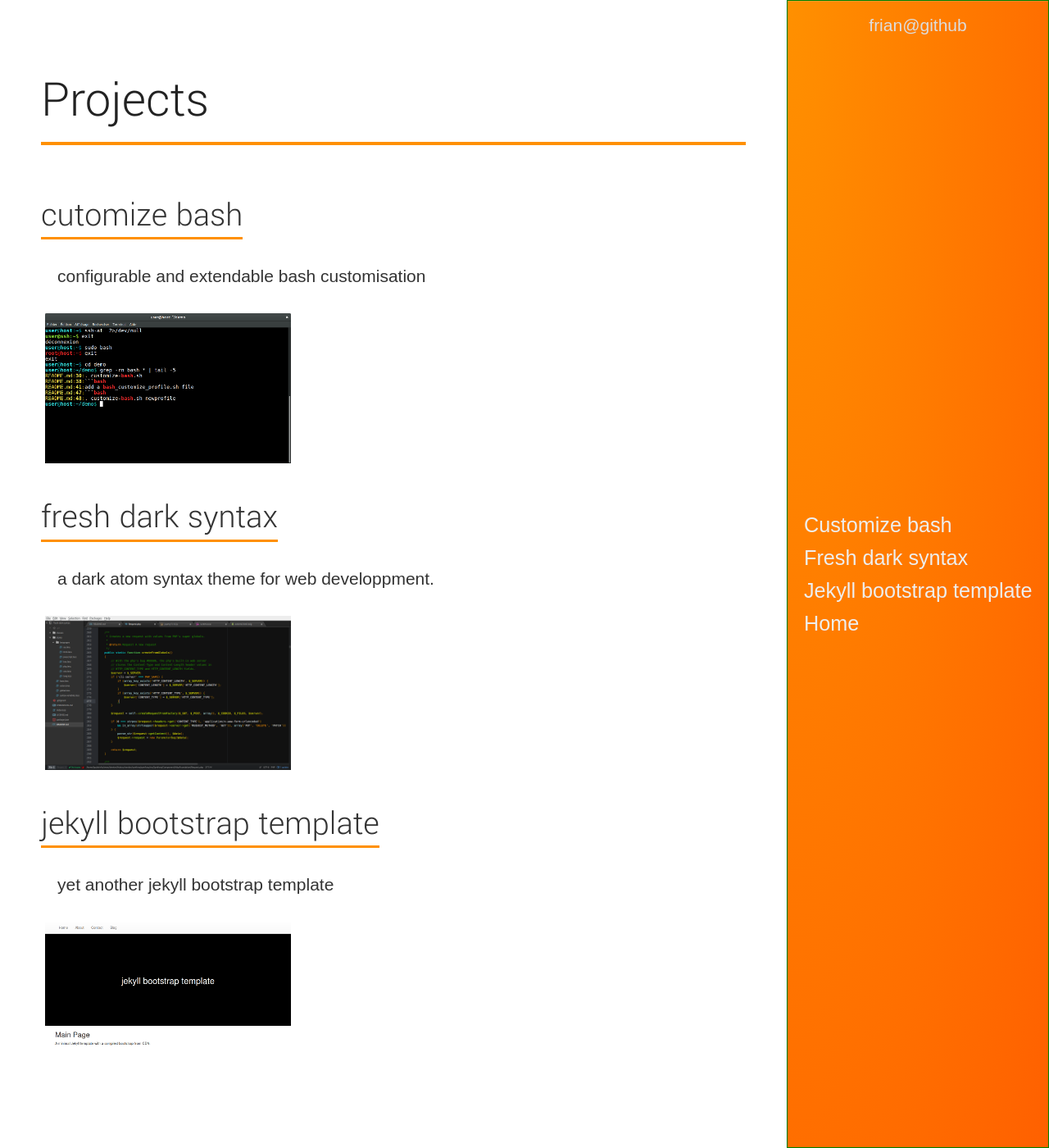
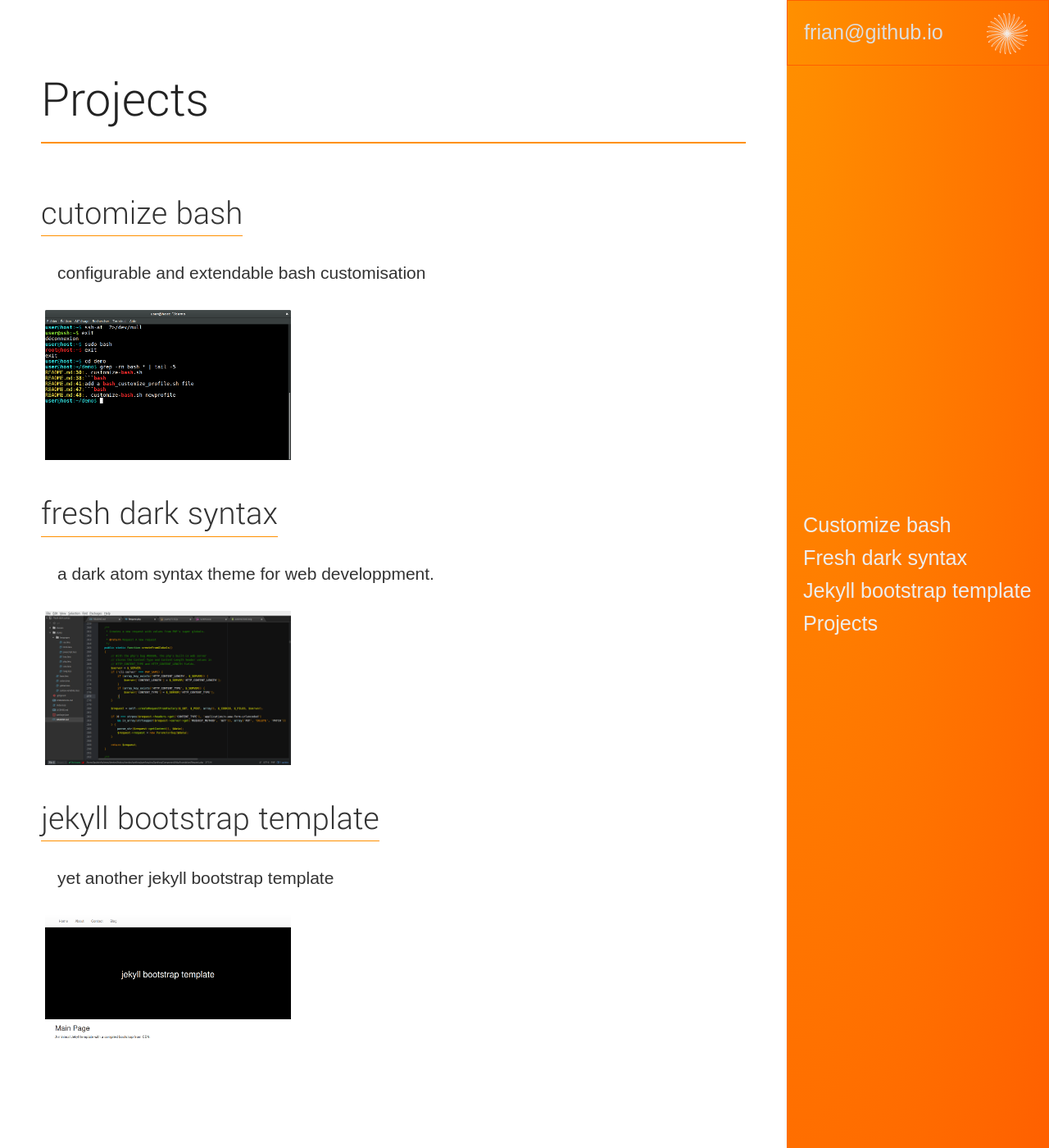
Before and after one commit to frian/frian.github.io, a Jekyll site: the page built from projects.md, in a window 1280 px wide and 1400 px high. Shown: the whole window at 82% size. Built offline with Jekyll 4.4.1, drawn with Linux system fonts in a browser that asks for light colours; some web fonts are replaced.

Commit message:
added logo to navbars

```diff
--- a/_layouts/page.html
+++ b/_layouts/page.html
@@ -19,11 +19,26 @@
                         <span class="icon-bar"></span>
                         <span class="icon-bar"></span>
                     </button>
-                    <span class="visible-xs navbar-brand">{{ site.title }}</span>
+                    <span class="visible-xs navbar-brand">
+                        <div id="topbarLogoContainer">
+                            {% for i in (1..24) %}
+                                <div id="indexPetal{{ i }}" class="logoPetal topbarLogoPetal"></div>
+                            {% endfor %}
+                        </div>
+                        <span class="topbarTitle">{{ site.title }}</span>
+
+                    </span>
                 </div>
 
                 <div class="navbar-collapse collapse sidebar-navbar-collapse">
-                    <span class="hidden-xs navbar-brand top-brand">{{ site.title }}</span>
+                    <span class="hidden-xs navbar-brand top-brand">
+                        <div id="sidebarLogoContainer">
+                            {% for i in (1..24) %}
+                                <div id="indexPetal{{ i }}" class="logoPetal sidebarLogoPetal"></div>
+                            {% endfor %}
+                        </div>
+                        <span class="sidebarTitle">frian<span class="visible-md-inline visible-lg-inline">@github.io</span></span>
+                    </span>
                     <ul class="nav navbar-nav" id="sidenav01">
 
                         {% for p in site.pages %}
--- a/_sass/_index.scss
+++ b/_sass/_index.scss
@@ -148,28 +148,22 @@
     width:            1px;
     height:           1px;
     margin-top:      50px;
-    @include background-image(
-      linear-gradient(
-          rgba(255,255,255, 0.2),
-          rgba(255,255,255, 0.2)
-      )
-    );
+    background-color: white;
+    border: 2px solid white;
 }
 
-.indexPetal {
-    position:                  absolute;
-    top:                              0;
-    left:                             0;
-    height:                        50px;
-    width:                         10px;
-    border-radius:      10% 90% 10% 95%;
-    border-bottom:       1px solid #fff;
+.logoPetal {
+    position:                       absolute;
+    top:                                   0;
+    left:                                  0;
+    border-radius:           10% 90% 10% 95%;
+    border-bottom:            1px solid #fff;
     border-left:         1px solid $fg-color;
-    margin:                        auto;
-    transform-origin:          left top;
-    opacity:                        0.8;
+    margin:                             auto;
+    transform-origin:               left top;
+    opacity:                             0.8;
     background-color: rgba(255,255,255, 0.2);
-    z-index:                         20;
+    z-index:                              20;
 
     @include background-image(
       linear-gradient(
@@ -177,6 +171,12 @@
           rgba(255,255,255, 0.2)
       )
     );
+
+}
+
+.indexLogoPetal {
+    height: 50px;
+    width:  10px;
 }
 
 // angle step
--- a/_sass/_layout.scss
+++ b/_sass/_layout.scss
@@ -39,7 +39,7 @@
 // navbar
 .navbar-default {
 
-    border-color: green;
+    border: none;
 
     background: $gradient-color-2;
 
@@ -75,7 +75,7 @@
 
 // - navbar border
 .navbar-default .navbar-collapse, .navbar-default .navbar-form {
-    border-color: $border-color;
+    border-color: $gradient-color-1;
 }
 
 
@@ -104,12 +104,12 @@
 // -- navbar toggle menu button
 //
 .navbar-default .navbar-toggle {
-    border-color: $border-color;
+    border-color: darken($gradient-color-1, 10%);
 }
 
 // -- hover
 .navbar-default .navbar-toggle:focus, .navbar-default .navbar-toggle:hover {
-    background-color: $border-color;
+    background-color: darken($gradient-color-1, 10%);
 }
 
 // -- hamburger menu button
@@ -123,9 +123,6 @@
     padding: 0;
 }
 
-.navbar-default .navbar-collapse > li > a {
-    color: red;
-}
 
 ul {
     width: 100%;
@@ -140,6 +137,27 @@
 }
 
 
+#topbarLogoContainer {
+    position: relative;
+    width:            1px;
+    height:           1px;
+    top: 10px;
+    left: 10px;
+}
+
+.topbarLogoPetal {
+    height: 20px;
+    width:  4px;
+}
+
+.topbarTitle {
+    top: 0;
+    display: inline-block;
+    height: 20px;;
+    margin-left: 50px;
+}
+
+
 @media (min-width: 768px) {
 
     .top-brand {
@@ -149,9 +167,23 @@
         right: 0px;
         padding: 20px 0;
         width: 100%;
-        text-align: center;
+        height: 80px;
+        // text-align: center;
         // font-family: ‘Quattrocento’, serif;
-        font-weight: 400;
+        // font-weight: 400;
+        border: 1px solid $gradient-color-1;
+    }
+
+    #sidebarLogoContainer {
+        position: relative;
+        float: right;
+        top: 20px;
+        right: 50px;
+    }
+
+    .sidebarLogoPetal {
+        height: 25px;
+        width:  5px;
     }
 
     .sidebar {
@@ -161,6 +193,14 @@
         display: table;
         height: 100%;
         width: 25%;
+    }
+
+    .sidebarTitle {
+        top: 0;
+        display: inline-block;
+        height: 100%;
+        line-height: 36px;
+        margin-left: 10px;
     }
 
     .sidebar-navbar-collapse ul li {
@@ -199,6 +239,12 @@
 
 @media (min-width: 1200px) {
 
+    .sidebarTitle {
+        line-height: 36px;
+        margin-left: 20px;
+        font-size: 120%;
+    }
+
     .navbar-default .navbar-brand {
         // font-size: 300%;
     }
--- a/_sass/_markdown.scss
+++ b/_sass/_markdown.scss
@@ -44,7 +44,7 @@
 }
 
 .markdown-body h1:after {
-    height: 4px;
+    height: 2px;
     margin: 10px auto;
 }
 
@@ -58,7 +58,7 @@
 }
 
 .markdown-body h2:after {
-    height: 3px;
+    height: 1px;
     // margin: 10px auto;
 }
 
--- a/index.html
+++ b/index.html
@@ -11,7 +11,7 @@
         <div class="pos-relative">
             <div id="logoContainer">
                 {% for i in (1..24) %}
-                    <div id="indexPetal{{ i }}" class="indexPetal"></div>
+                    <div id="indexPetal{{ i }}" class="logoPetal indexLogoPetal"></div>
                 {% endfor %}
             </div>
         </div>
--- a/projects.md
+++ b/projects.md
@@ -1,6 +1,6 @@
 ---
 layout: page
-title: Home
+title: Projects
 permalink: /projects
 ---
 
```
